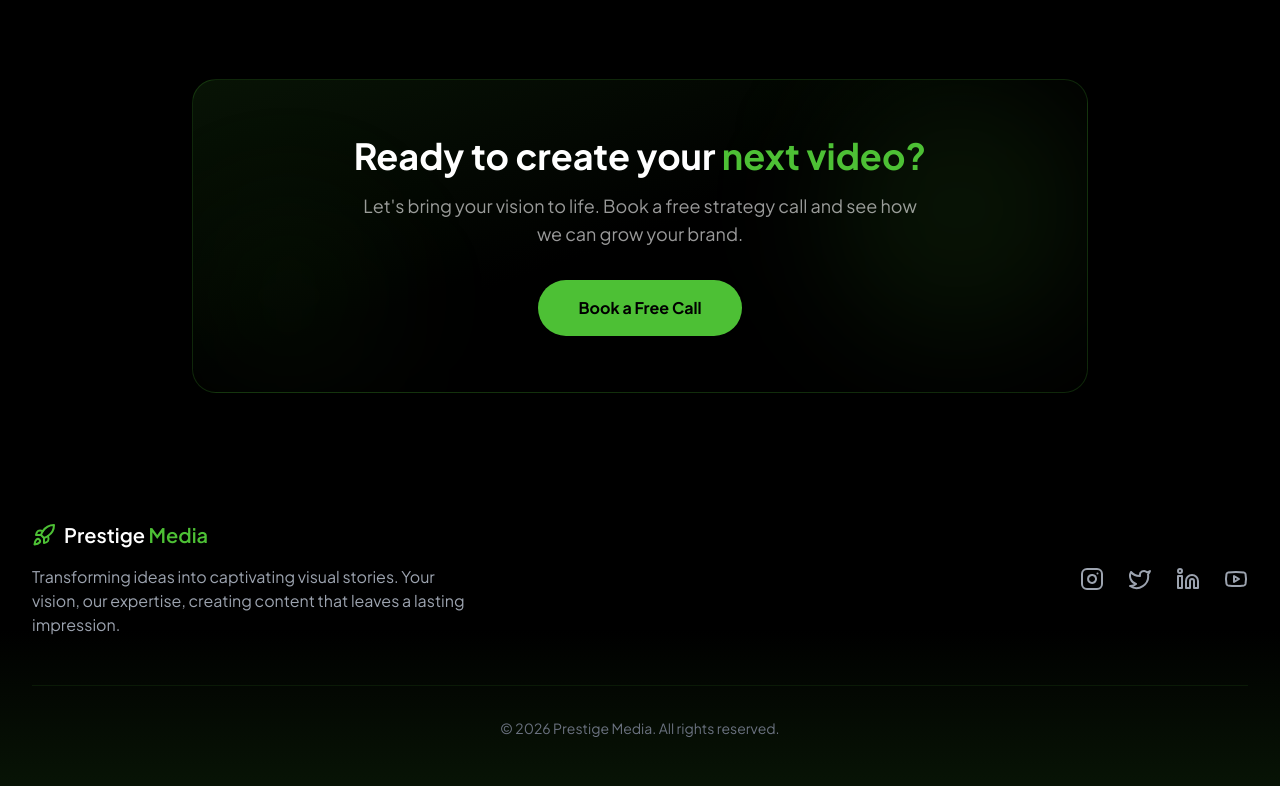
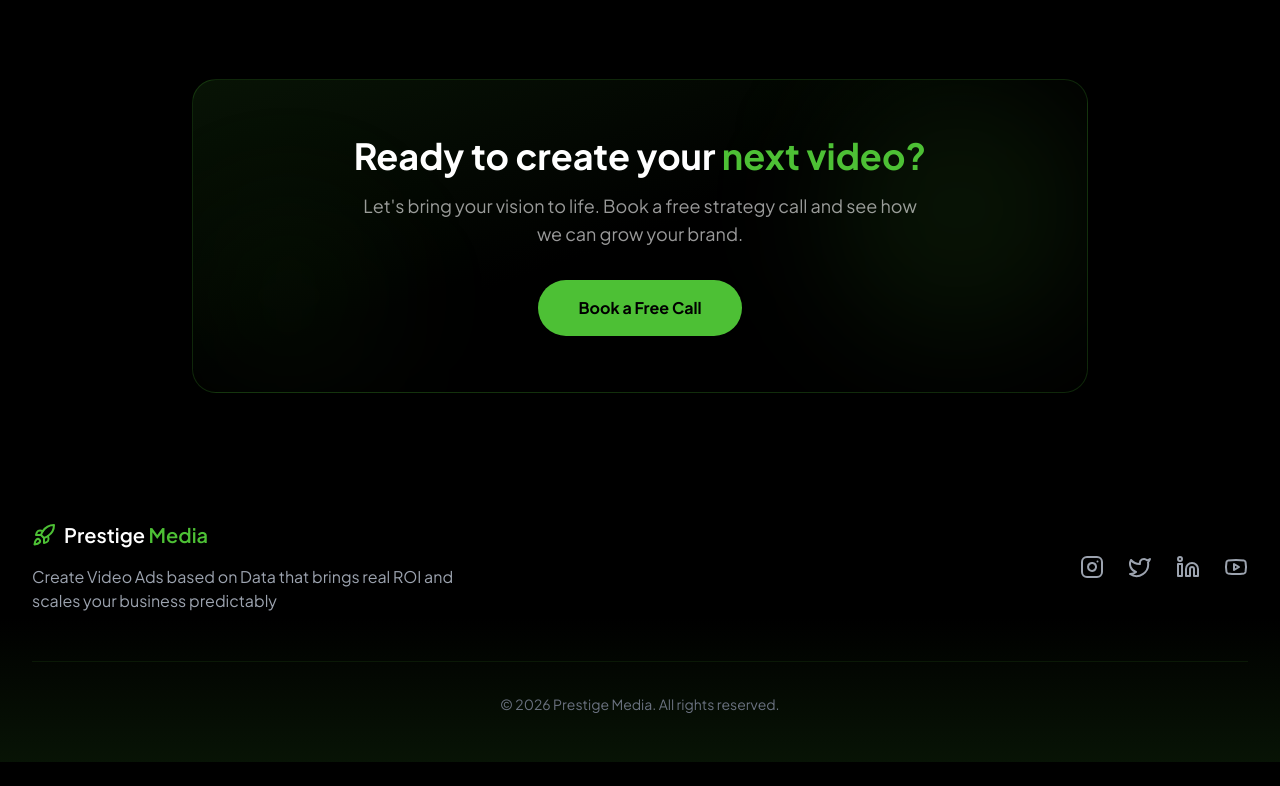
Before and after one commit to thedevguy18-design/usmannn, a React (Vite) app: page /portfolio in a window 1280 px wide. Shown: the part 1779-2565 px from the top of the page. After the commit the page ends 2541 px from the top, so only its background shows below. Built offline with nearby package versions, Linux system fonts and the light colour scheme.

Commit message:
Updated Footer.tsx

```diff
--- a/src/components/Footer.tsx
+++ b/src/components/Footer.tsx
@@ -22,8 +22,7 @@ const Footer = () => {
               </span>
             </div>
             <p className="text-gray-400 max-w-md">
-              Transforming ideas into captivating visual stories. Your vision, our expertise,
-              creating content that leaves a lasting impression.
+              Create Video Ads based on Data that brings real ROI and scales your business predictably
             </p>
           </div>
 
```
